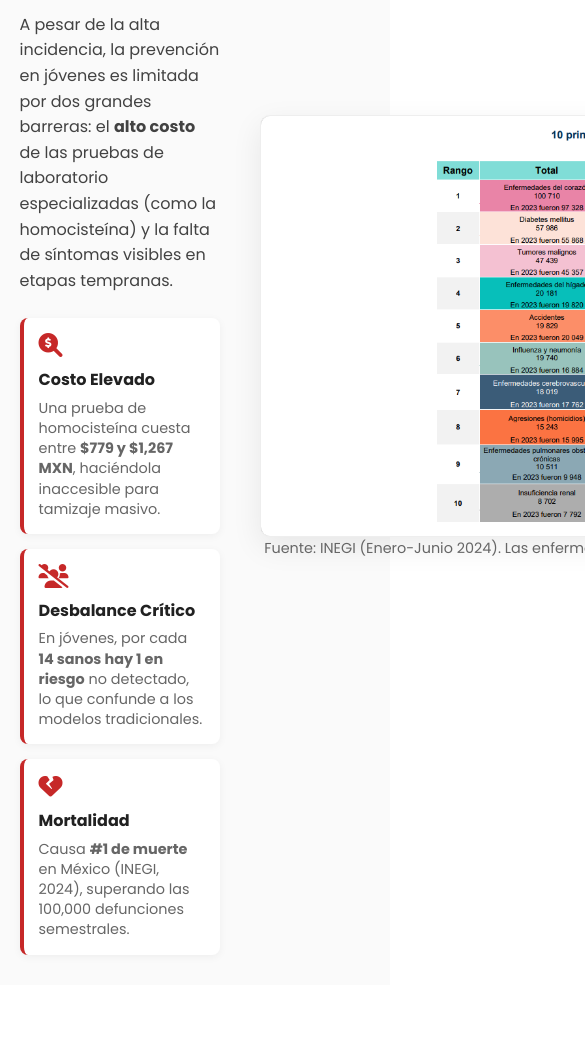
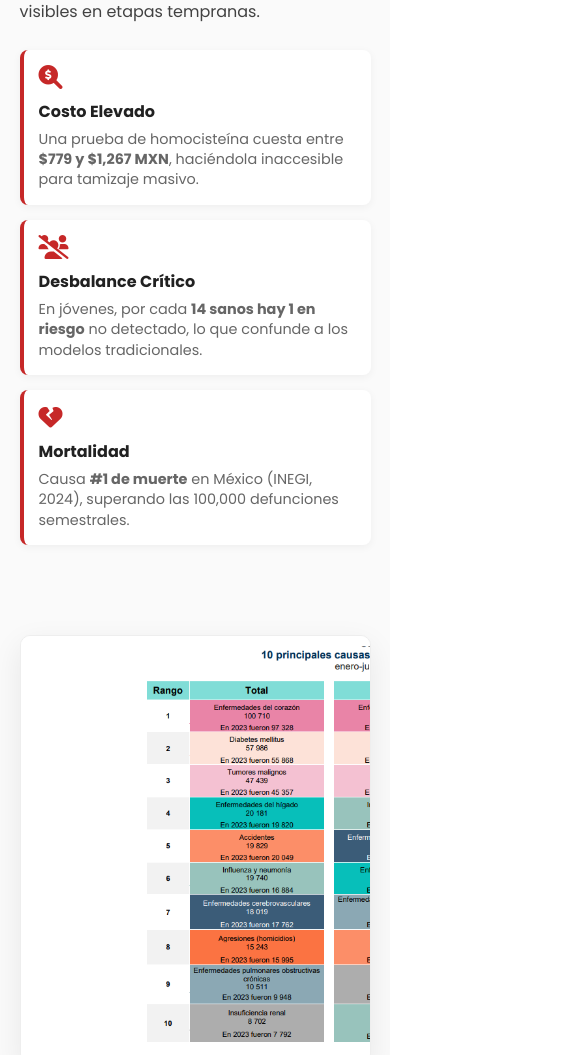
Before and after one commit to AbrahamBarradasC/Heartwise, a plain HTML site: page index.html in a window 390 px wide. Shown: the part 2488-3543 px from the top of the page, 585 px wide, since content can reach past the window. Drawn offline with Linux system fonts and the light colour scheme.

Commit message:
Add files via upload

```diff
--- a/css/styles.css
+++ b/css/styles.css
@@ -995,36 +995,57 @@ footer hr {
     transform: scale(1.02);
 }
 
-/* --- Ajuste para la Tabla INEGI en Celulares (Scroll Horizontal) --- */
-/* --- Corrección Definitiva para Tabla INEGI en Celular --- */
-@media (max-width: 768px) {
+/* --- CORRECCIÓN FINAL PARA MÓVILES --- */
+@media (max-width: 900px) {
+    /* 1. Esto arregla el desorden general: Pone el texto arriba y la imagen abajo */
+    .content-row {
+        flex-direction: column;
+    }
+
+    /* Para la sección de metodología, mantiene el orden lógico */
+    .content-row.reverse {
+        flex-direction: column;
+    }
+
+    /* 2. Arreglo limpio para la Tabla INEGI */
     .chart-container {
-        display: block; /* IMPORTANTE: Quitamos el flex para que no desordene */
-        overflow-x: scroll; /* Fuerza la barra de desplazamiento */
+        display: block;
         width: 100%;
+        overflow-x: auto; /* Activa el desplazamiento lateral suave */
+        -webkit-overflow-scrolling: touch; /* Scroll fluido en iPhone */
+        background: #fff;
         padding: 10px;
-        background: #fff;
-        /* Sombra interna para indicar que hay más contenido */
-        background-image: linear-gradient(to right, white, white), linear-gradient(to right, white, white), linear-gradient(to right, rgba(0,0,0,.25), rgba(255,255,255,0)), linear-gradient(to left, rgba(0,0,0,.25), rgba(255,255,255,0));
-        background-position: left center, right center, left center, right center;
-        background-repeat: no-repeat;
-        background-color: white;
-        background-size: 20px 100%, 20px 100%, 10px 100%, 10px 100%;
-        background-attachment: local, local, scroll, scroll;
+        border: 1px solid #eee;
+        /* Quitamos los degradados complejos que se veían feos */
     }
 
     .chart-container img {
-        /* Forzamos que la imagen sea ancha para que se lea bien */
-        min-width: 800px;
+        min-width: 700px; /* Fuerza que la imagen sea ancha para leerse */
         height: auto;
-        max-width: none !important; /* Ignora el límite de la pantalla */
-        display: block;
+        max-width: none !important; /* Ignora límites de pantalla */
+        margin: 0 auto;
     }
 
-    /* Opcional: Ocultamos el mensaje de "Desliza" si estorbaba,
-       la gente intuye el scroll si ve la imagen cortada */
-    .chart-container::after {
-        content: none;
+    /* Pequeña indicación visual de que se puede deslizar */
+    .visual-content::after {
+        content: "👆 Desliza la tabla para ver más ➡";
+        display: block;
+        text-align: center;
+        font-size: 0.8em;
+        color: var(--color-primary);
+        margin-top: 5px;
+        font-weight: 600;
+    }
+
+    /* 3. Ajustes de espaciado */
+    .text-content, .visual-content {
+        width: 100%;
+        margin-bottom: 20px;
+    }
+
+    .footer-content {
+        flex-direction: column;
+        text-align: center;
     }
 }
 
```
